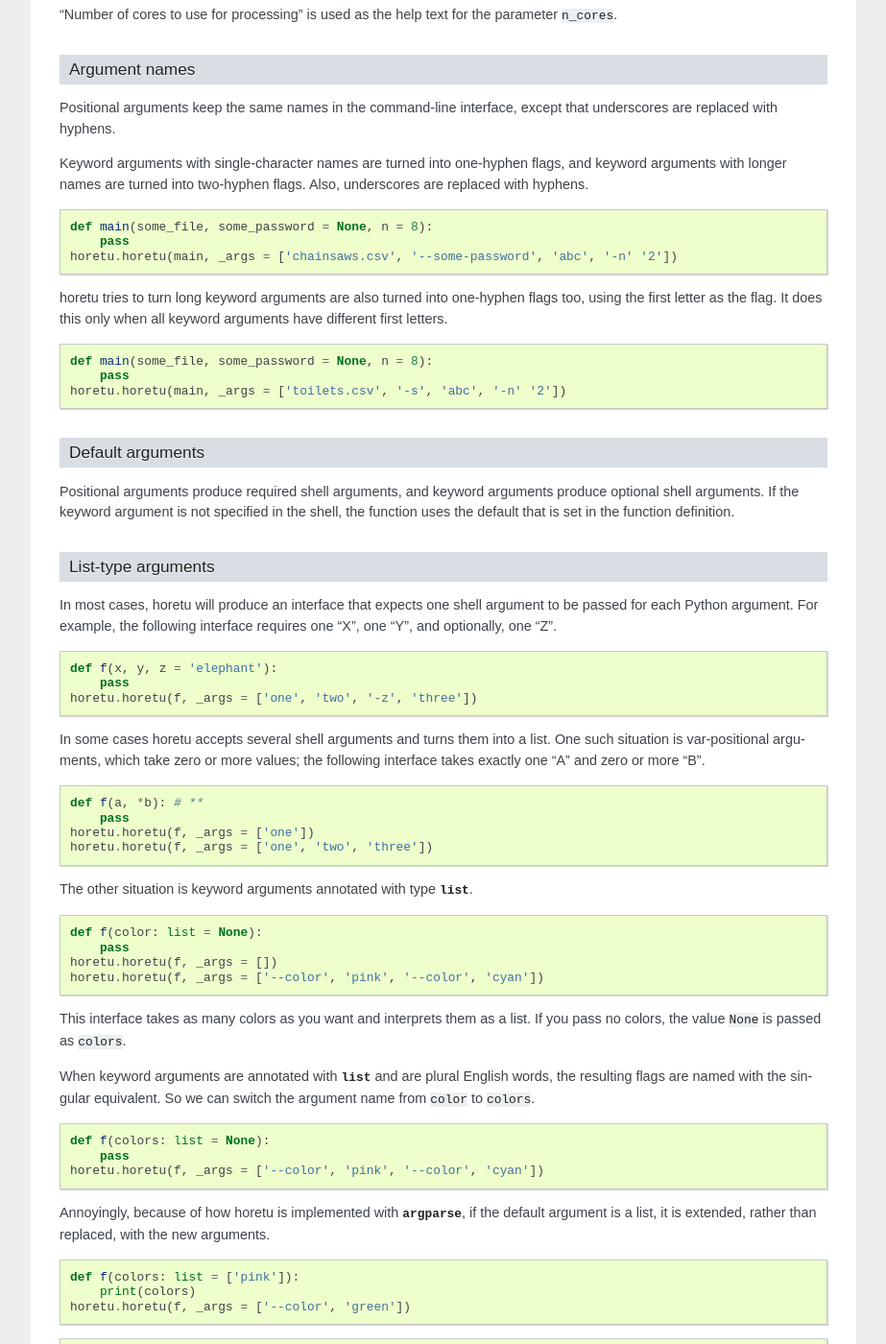
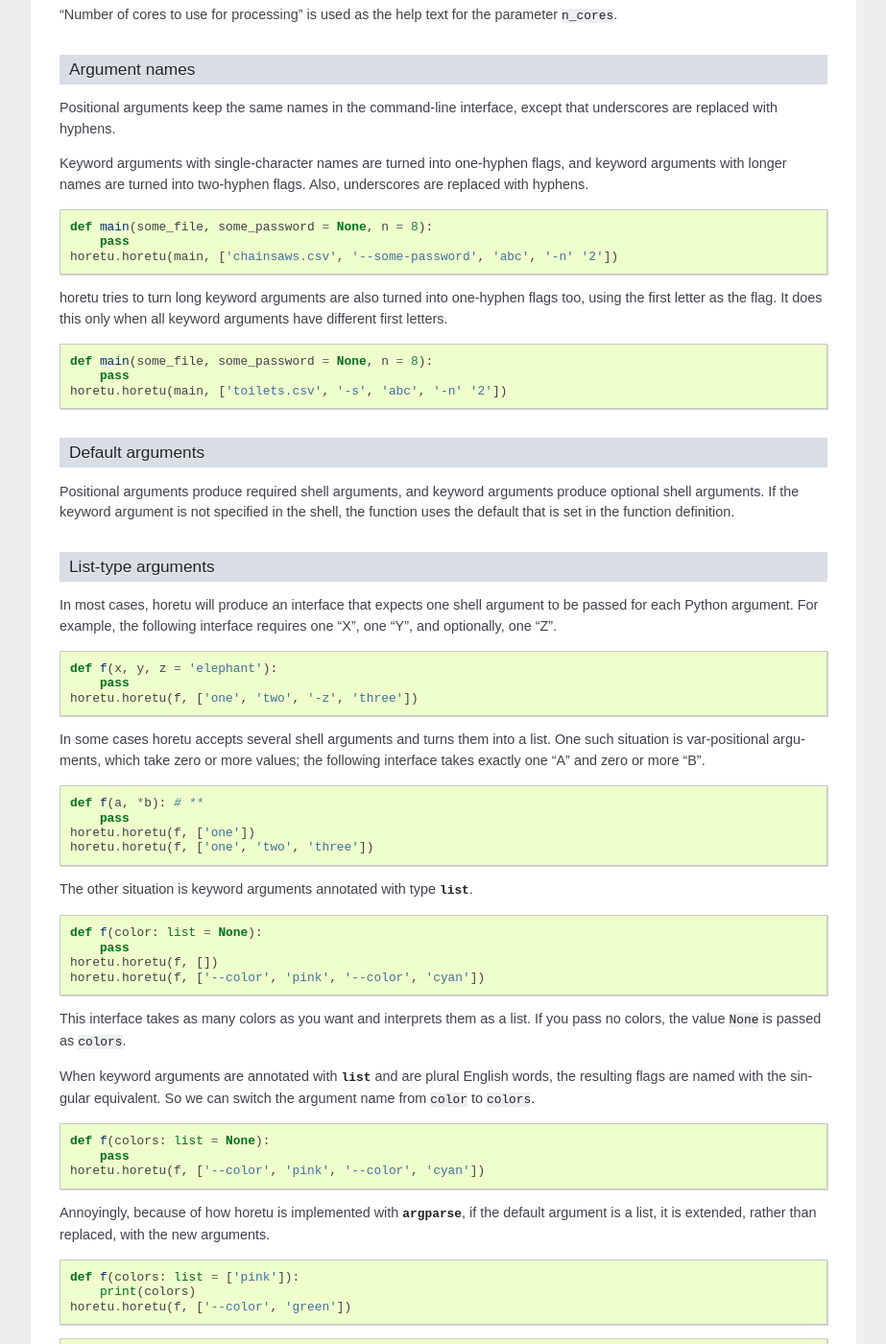
Before and after one commit to tlevine/horetu, a Sphinx documentation site: the page built from docs/settings.rst, in a window 1280 px wide and 1400 px high, scrolled down 1157 px. Shown: the whole window at 96% size, without its empty margins (198-1121 px from the left). Built offline with Sphinx 7.4.7, drawn with Linux system fonts in a browser that asks for light colours; some of the changed text lies outside the part shown.

Commit message:
make the args argument easier to set

```diff
--- a/docs/settings.rst
+++ b/docs/settings.rst
@@ -74,7 +74,7 @@ Also, underscores are replaced with hyphens.
 
     def main(some_file, some_password = None, n = 8):
         pass
-    horetu.horetu(main, _args = ['chainsaws.csv', '--some-password', 'abc', '-n' '2'])
+    horetu.horetu(main, ['chainsaws.csv', '--some-password', 'abc', '-n' '2'])
 
 horetu tries to turn long keyword arguments are also turned into
 one-hyphen flags too, using the first letter as the flag.
@@ -84,7 +84,7 @@ It does this only when all keyword arguments have different first letters.
 
     def main(some_file, some_password = None, n = 8):
         pass
-    horetu.horetu(main, _args = ['toilets.csv', '-s', 'abc', '-n' '2'])
+    horetu.horetu(main, ['toilets.csv', '-s', 'abc', '-n' '2'])
 
 Default arguments
 ^^^^^^^^^^^^^^^^^^^
@@ -102,7 +102,7 @@ requires one "X", one "Y", and optionally, one "Z".
 
     def f(x, y, z = 'elephant'):
         pass
-    horetu.horetu(f, _args = ['one', 'two', '-z', 'three'])
+    horetu.horetu(f, ['one', 'two', '-z', 'three'])
 
 In some cases horetu accepts several shell arguments and turns them into a list.
 One such situation is var-positional arguments, which take zero or more values;
@@ -112,8 +112,8 @@ the following interface takes exactly one "A" and zero or more "B".
 
     def f(a, *b): # **
         pass
-    horetu.horetu(f, _args = ['one'])
-    horetu.horetu(f, _args = ['one', 'two', 'three'])
+    horetu.horetu(f, ['one'])
+    horetu.horetu(f, ['one', 'two', 'three'])
 
 The other situation is keyword arguments annotated with type :py:class:`list`.
 
@@ -121,8 +121,8 @@ The other situation is keyword arguments annotated with type :py:class:`list`.
 
     def f(color: list = None):
         pass
-    horetu.horetu(f, _args = [])
-    horetu.horetu(f, _args = ['--color', 'pink', '--color', 'cyan'])
+    horetu.horetu(f, [])
+    horetu.horetu(f, ['--color', 'pink', '--color', 'cyan'])
 
 This interface takes as many colors as you want and interprets them as a
 list. If you pass no colors, the value ``None`` is passed as ``colors``.
@@ -135,7 +135,7 @@ So we can switch the argument name from ``color`` to ``colors``.
 
     def f(colors: list = None):
         pass
-    horetu.horetu(f, _args = ['--color', 'pink', '--color', 'cyan'])
+    horetu.horetu(f, ['--color', 'pink', '--color', 'cyan'])
 
 Annoyingly, because of how horetu is implemented with :py:mod:`argparse`,
 if the default argument is a list, it is extended, rather than replaced,
@@ -145,7 +145,7 @@ with the new arguments.
 
     def f(colors: list = ['pink']):
         print(colors)
-    horetu.horetu(f, _args = ['--color', 'green'])
+    horetu.horetu(f, ['--color', 'green'])
 
 .. testoutput::
 
@@ -172,13 +172,13 @@ parameter. For example, this succeeds,
             'web': web,
             'level': level,
         }[output_format](destination)
-    horetu.horetu(scrape, _args = ['level', '/blah'])
+    horetu.horetu(scrape, ['level', '/blah'])
 
 and this fails.
 
 ::
 
-    horetu.horetu(scrape, _args = ['not-a-choice', '/blah'])
+    horetu.horetu(scrape, ['not-a-choice', '/blah'])
 
 Argument type
 ^^^^^^^^^^^^^^^^
@@ -191,7 +191,7 @@ error message if the parse fails.
 
     def main(n: int, infile: argparse.FileType('rb')):
         pass
-    horetu.horetu(main, _args = ['not-a-number'])
+    horetu.horetu(main, ['not-a-number'])
 
 Boolean flags
 ^^^^^^^^^^^^^^^^
@@ -203,7 +203,7 @@ be opposite the default.
 
     def main(force = False):
         pass
-    horetu.horetu(main, _args = ['--force'])
+    horetu.horetu(main, ['--force'])
 
 Counting
 ^^^^^^^^^^^^^
@@ -214,8 +214,8 @@ the argument appears. The number of flags is added to the default value.
 
     def main(verbose: horetu.COUNT = 1):
         pass
-    horetu.horetu(main, _args = []) # verbose = 1
-    horetu.horetu(main, _args = ['-v', '-v']) # verbose = 3
+    horetu.horetu(main, []) # verbose = 1
+    horetu.horetu(main, ['-v', '-v']) # verbose = 3
 
 Optional arguments
 ^^^^^^^^^^^^^^^^^^^^^^
```
Also changed, not shown: 4 other files.
